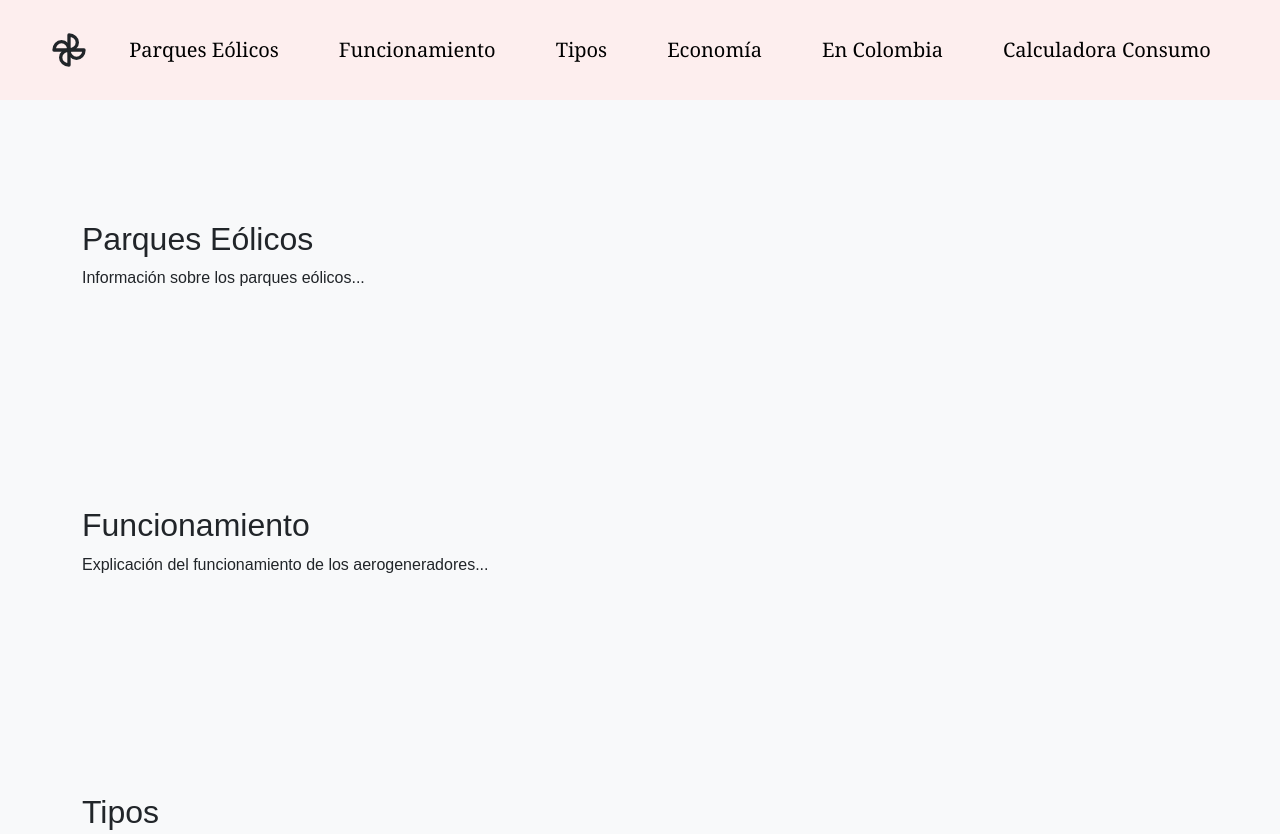
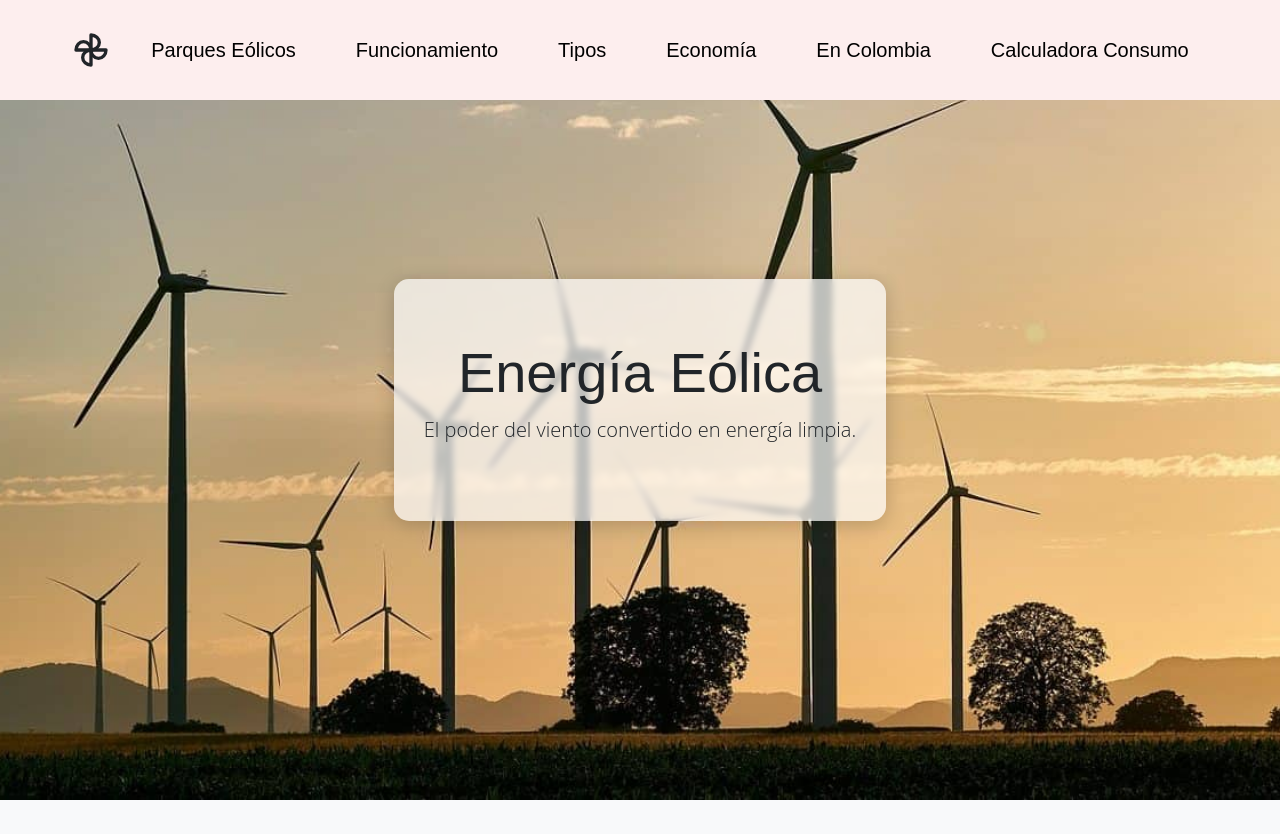
Before and after one commit to stivencc160323/proyecto, a plain HTML site: page index.html.html in a window 1280 px wide. Shown: the top 834 px of the page. Drawn offline with nearby package versions, Linux system fonts and the light colour scheme.

Commit message:
agregue estilos

```diff
--- a/index.html.html
+++ b/index.html.html
@@ -1,15 +1,27 @@
 <!DOCTYPE html>
 <html lang="es">
-
 <head>
-    <meta charset="UTF-8">
-    <meta name="viewport" content="width=device-width, initial-scale=1.0">
+  <meta charset="UTF-8" />
+  <meta name="viewport" content="width=device-width, initial-scale=1.0" />
   <title>Energía Eólica</title>
 
-    <!-- Bootstrap CSS -->
-    <link href="https://cdn.jsdelivr.net/npm/bootstrap@5.3.0/dist/css/bootstrap.min.css" rel="stylesheet">
+  <!-- Bootstrap y fuentes locales -->
+  <link href="css/bootstrap.min.css" rel="stylesheet">
+  <link href="css/poppins.css" rel="stylesheet">
+  <link href="css/open-sans.css" rel="stylesheet">
 
   <style>
+    body {
+      margin: 0;
+      font-family: 'Open Sans', sans-serif;
+      background-color: #f8f9fa;
+    }
+
+    h1, h2, h3, h4, h5, h6 {
+      font-family: 'Poppins', sans-serif;
+      font-weight: 700;
+    }
+
     #menu-container {
       background-color: rgb(253, 238, 238);
       padding: 30px;
@@ -33,10 +45,10 @@
     .menu-item {
       color: rgb(0, 0, 0);
       padding: 10px 20px;
-            font-family: Georgia, serif;
+      font-family: 'Poppins', sans-serif;
       font-size: 20px;
       cursor: pointer;
-            transition: background-color 0.5s, cursor 0.5s;
+      transition: background-color 0.5s;
       text-decoration: none;
     }
 
@@ -50,26 +62,48 @@
       height: 40px;
     }
 
-        body {
-            margin: 0;
-            padding-top: 120px;
-            font-family: Arial, sans-serif;
-            background-color: #f8f9fa;
+    section {
+      padding: 100px 20px;
     }
 
-        section {
-            padding: 100px 20px;
+    .parallax {
+      position: relative;
+      height: 100vh;
+      background-image: url('parque_eolico.jpg');
+      background-attachment: fixed;
+      background-size: cover;
+      background-position: center;
+      display: flex;
+      align-items: center;
+      justify-content: center;
+    }
+
+    .overlay {
+      background-color: rgba(255, 255, 255, 0.7);
+      padding: 60px 30px;
+      border-radius: 15px;
+      max-width: 800px;
+      box-shadow: 0 4px 20px rgba(0, 0, 0, 0.2);
+      backdrop-filter: blur(3px);
+      text-align: center;
+    }
+
+    section:not(#inicio-parallax) {
+      padding-top: 500px;
+    }
+
+    @media (max-width: 768px) {
+      .parallax {
+        background-attachment: scroll;
+      }
     }
   </style>
 </head>
 
 <body>
 
-    <!-- Menú de navegación -->
   <nav id="menu-container">
     <ul id="menu-list" class="nav justify-content-center">
-
-            <!-- Icono en la barra de tareas -->
       <li class="nav-item">
         <svg xmlns="http://www.w3.org/2000/svg" class="menu-icon" viewBox="0 0 24 24" fill="none"
              stroke="currentColor" stroke-width="2" stroke-linecap="round" stroke-linejoin="round">
@@ -80,29 +114,22 @@
           <path d="M12 12c0 -2.76 -2.01 -5 -4.5 -5s-4.5 2.24 -4.5 5h9z" />
         </svg>
       </li>
-
-            <li class="nav-item">
-                <a class="menu-item" href="#parques">Parques Eólicos</a>
-            </li>
-            <li class="nav-item">
-                <a class="menu-item" href="#funcionamiento">Funcionamiento</a>
-            </li>
-            <li class="nav-item">
-                <a class="menu-item" href="#tipos">Tipos</a>
-            </li>
-            <li class="nav-item">
-                <a class="menu-item" href="#economia">Economía</a>
-            </li>
-            <li class="nav-item">
-                <a class="menu-item" href="#colombia">En Colombia</a>
-            </li>
-            <li class="nav-item">
-                <a class="menu-item" href="#calculadora">Calculadora Consumo</a>
-            </li>
+      <li class="nav-item"><a class="menu-item" href="#parques">Parques Eólicos</a></li>
+      <li class="nav-item"><a class="menu-item" href="#funcionamiento">Funcionamiento</a></li>
+      <li class="nav-item"><a class="menu-item" href="#tipos">Tipos</a></li>
+      <li class="nav-item"><a class="menu-item" href="#economia">Economía</a></li>
+      <li class="nav-item"><a class="menu-item" href="#colombia">En Colombia</a></li>
+      <li class="nav-item"><a class="menu-item" href="#calculadora">Calculadora Consumo</a></li>
     </ul>
   </nav>
 
-    <!-- Secciones -->
+  <section id="inicio-parallax" class="parallax">
+    <div class="overlay text-center">
+      <h1 class="display-4">Energía Eólica</h1>
+      <p class="lead">El poder del viento convertido en energía limpia.</p>
+    </div>
+  </section>
+
   <section id="parques">
     <div class="container">
       <h2>Parques Eólicos</h2>
@@ -127,7 +154,7 @@
   <section id="economia">
     <div class="container">
       <h2>Economía</h2>
-            <p>Aspectos económicos de la energía eólica...</p>
+      <p>No solo el campo eléctrico es beneficiado por las energías renovables.</p>
     </div>
   </section>
 
@@ -138,13 +165,11 @@
     </div>
   </section>
 
-    <!-- Sección Calculadora con Formulario a la par -->
   <section id="calculadora">
     <div class="container">
       <h2>Calculadora Consumo</h2>
-            <p>Inscribete para calcular tu consumo de energía anual.</p>
+      <p>Inscríbete para calcular tu consumo de energía anual.</p>
 
-            <!-- Formulario con Bootstrap -->
       <form id="Registrarse" class="needs-validation" novalidate>
         <div class="mb-3">
           <label for="name" class="form-label">Nombre:</label>
@@ -163,48 +188,35 @@
     </div>
   </section>
 
-    <!-- Script para ocultar/mostrar el menú al hacer scroll -->
   <script>
     let lastScrollTop = 0;
     const menu = document.getElementById('menu-container');
-
     window.addEventListener('scroll', function () {
       let scrollTop = window.pageYOffset || document.documentElement.scrollTop;
-
-            if (scrollTop > lastScrollTop) {
-                menu.style.top = '-120px';
-            } else {
-                menu.style.top = '0';
-            }
-
+      menu.style.top = scrollTop > lastScrollTop ? '-120px' : '0';
       lastScrollTop = scrollTop;
     });
   </script>
 
-    <!-- Bootstrap y validación -->
   <script>
     (function () {
-            'use strict'
-
-            var forms = document.querySelectorAll('.needs-validation')
-
-            Array.prototype.slice.call(forms)
-                .forEach(function (form) {
+      'use strict';
+      var forms = document.querySelectorAll('.needs-validation');
+      Array.prototype.slice.call(forms).forEach(function (form) {
         form.addEventListener('submit', function (event) {
           if (!form.checkValidity()) {
-                            event.preventDefault()
-                            event.stopPropagation()
+            event.preventDefault();
+            event.stopPropagation();
           } else {
-                            event.preventDefault()
-                            // Redirigir a la calculadora después de validar
+            event.preventDefault();
             window.location.href = 'gráfica_lineas.html';
           }
-
-                        form.classList.add('was-validated')
-                    }, false)
-                })
-        })()
+          form.classList.add('was-validated');
+        }, false);
+      });
+    })();
   </script>
 
-
+  <script src="js/bootstrap.bundle.min.js"></script>
 </body>
+</html>
```
Lines whose indentation alone changed are shown as unchanged.
